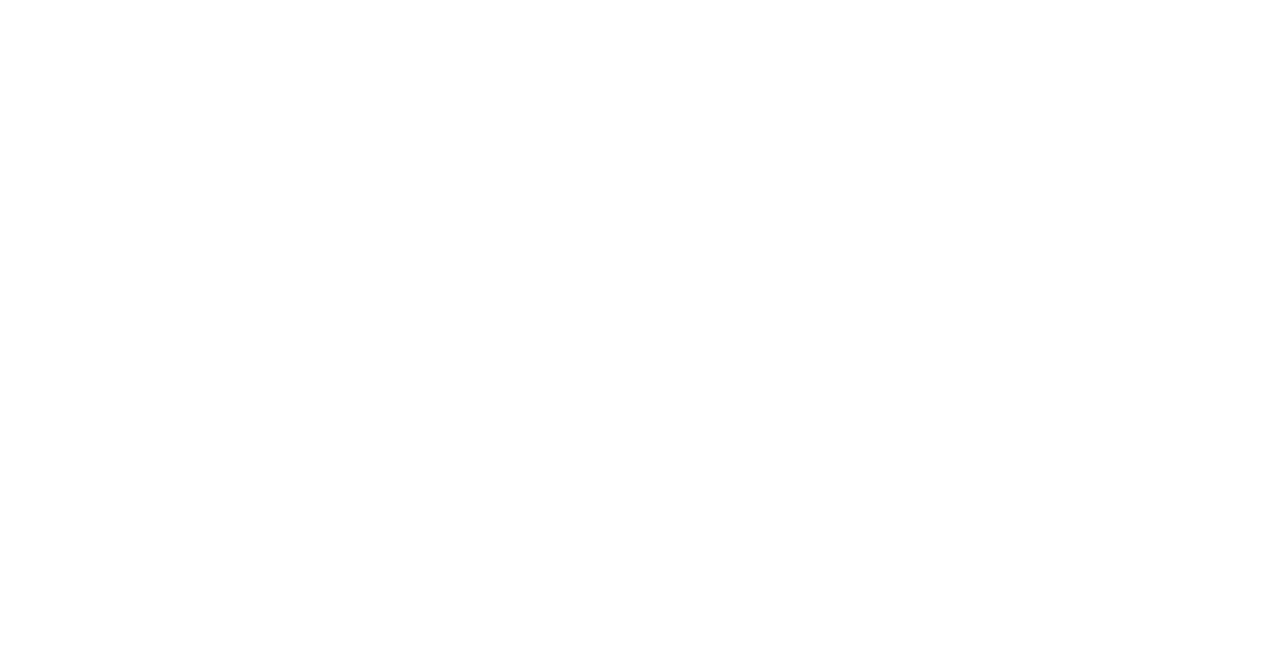
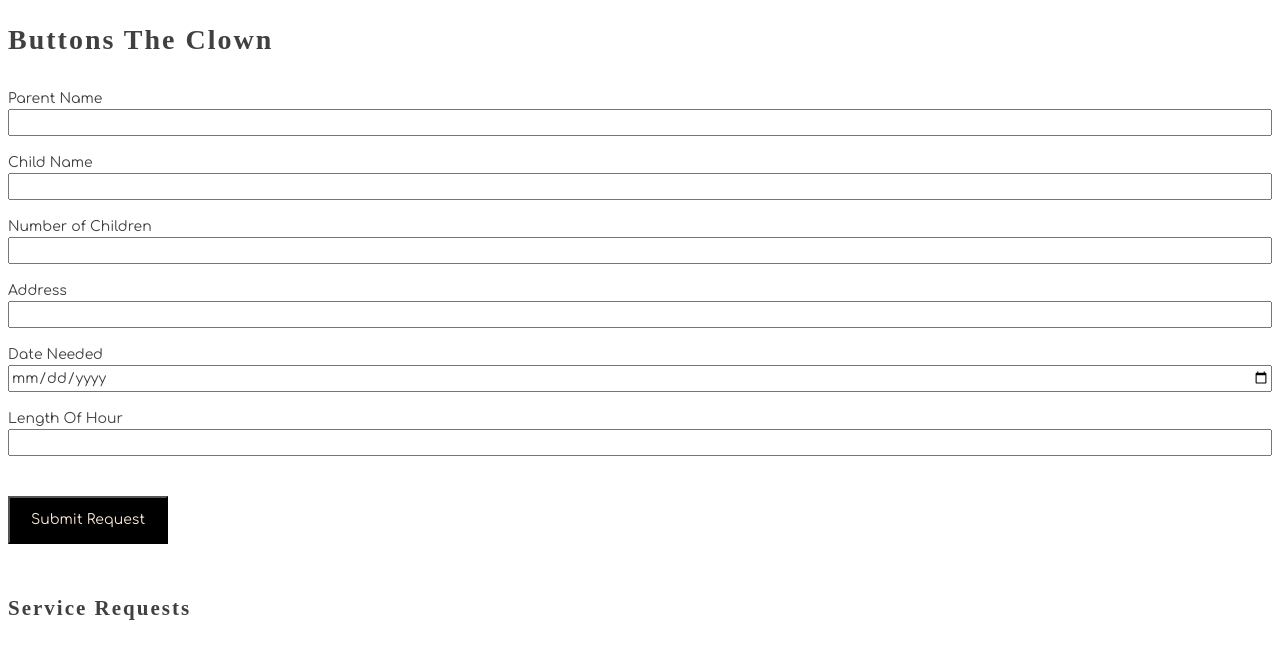
Before and after one commit to john-courter-lu/buttons-the-clown, a plain HTML site: page src/index.html in a window 1280 px wide. Drawn offline with Linux system fonts and the light colour scheme; a web font is replaced by a local one.

Commit message:
initial static html and css done

```diff
--- a/src/scripts/generateHTML.js
+++ b/src/scripts/generateHTML.js
@@ -0,0 +1,54 @@
+
+
+export const ServiceForm = () => {
+    let html = `
+    <div class="field">
+        <label class="label" for="parentName">Parent Name</label>
+        <input type="text" name="parentName" class="input" />
+    </div>
+
+    <div class="field">
+        <label class="label" for="childName">Child Name</label>
+        <input type="text" name="childName" class="input" />
+    </div>
+
+    <div class="field">
+    <label class="label" for="numberOfChildren">Number of Children</label>
+    <input type="number" name="numberOfChildren" class="input" />
+    </div>
+
+    <div class="field">
+    <label class="label" for="address">Address</label>
+    <input type="text" name="address" class="input" />
+    </div>
+
+    <div class="field">
+    <label class="label" for="serviceDate">Date Needed</label>
+    <input type="date" name="serviceDate" class="input" />
+    </div>
+
+    <div class="field">
+    <label class="label" for="lengthOfHour">Length Of Hour</label>
+    <input type="number" name="lengthOfHour" class="input" />
+    </div>
+
+    <button class="button" id="submitRequest">Submit Request</button>
+    `
+
+    return html
+}
+
+export const generateHTML = () => {
+    return `
+    <h1>Buttons The Clown</h1>
+
+    <section class="serviceForm">
+        ${ServiceForm()}
+    </section>
+
+    <section class="serviceRequests">
+        <h2>Service Requests</h2>
+
+    </section>
+`
+}
--- a/src/scripts/main.js
+++ b/src/scripts/main.js
@@ -0,0 +1,9 @@
+import { generateHTML } from "./generateHTML.js"
+
+
+const mainContainer = document.querySelector("#container")
+const renderMainContainerHTML =()=>{
+    mainContainer.innerHTML = generateHTML()
+}
+
+renderMainContainerHTML()
--- a/src/styles/main.css
+++ b/src/styles/main.css
@@ -11,6 +11,7 @@ textarea {
 	font-family: "Comfortaa", Arial, sans-serif;
 	font-size: 14px;
 	line-height: 1.5;
+
 }
 
 h1,h2,h3,h4,h5,h6 {
@@ -22,10 +23,13 @@ h1,h2,h3,h4,h5,h6 {
 --------------------------------------------------------------*/
 .serviceForm{
     display: flex;
+    flex-direction:column;
 }
 
 .field{
-    flex-direction: column;
+    display: flex;
+    flex-direction:column;
+    margin: 0.5rem 0;
 }
 
 .label{
@@ -35,5 +39,22 @@ h1,h2,h3,h4,h5,h6 {
 .button{
     color:antiquewhite;
     background-color:black;
+    width:10rem;
+    height:3rem;
+    margin: 2rem 0;
+    padding: 0.5rem;
+}
 
-}
+/*
+感受:
+  整体
+    整个serviceForm section(包括field和button)是flex,而且是一个一行;
+    整个field(包括lable和input)也是flex,而且也是一个一行;
+    field之间/上下要有margin
+    button上下也要有margin
+
+  细节
+    button的细节:要有padding,这样button比文字大;
+    button左右不需要margin, 这样button是左对齐;
+
+*/
```
